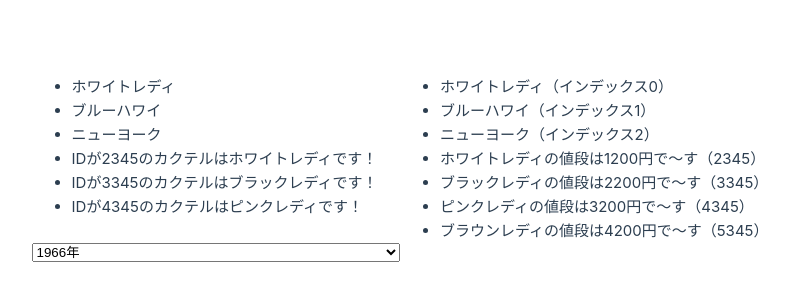
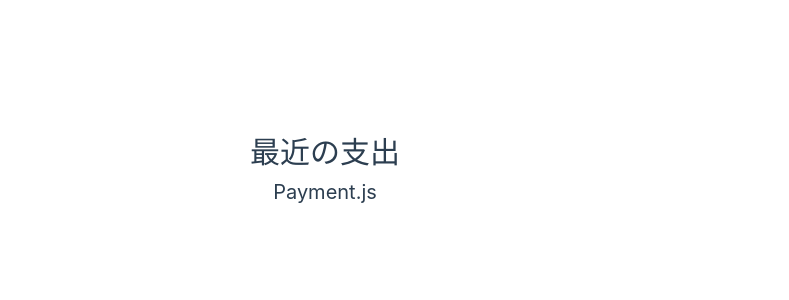
Before and after one commit to tanimoto1996/vue3, a Vue app in the folder front/: page / in a window 1280 px wide. Shown: the part 232-532 px from the top of the page, without its empty margins (240-1029 px from the left). Built offline with nearby package versions, Linux system fonts and the light colour scheme.

Commit message:
書き方変更

```diff
--- a/front/src/App.vue
+++ b/front/src/App.vue
@@ -1,68 +1,12 @@
 <script setup lang="ts">
-import {reactive, ref, computed} from "vue"
-
-// 単純配列のv-for
-const cocktailListInit: string[] = ["ホワイトレディ", "ブルーハワイ", "ニューヨーク"];
-const cocktailList = ref(cocktailListInit);
-
-// MAP関数でのv-for
-const mapListInit = new Map<number, string>();
-mapListInit.set(2345, "ホワイトレディ");
-mapListInit.set(3345, "ブラックレディ");
-mapListInit.set(4345, "ピンクレディ");
-const mapList = ref(mapListInit);
-
-// typecriptのinterfaceを使用した型宣言
-const faceList: face[] = [
-  { id: 2345, name: "ホワイトレディ", price: 1200 },
-  { id: 3345, name: "ブラックレディ", price: 2200 },
-  { id: 4345, name: "ピンクレディ", price: 3200 },
-  { id: 5345, name: "ブラウンレディ", price: 4200 },
-];
-
-interface face {
-  id: number;
-  name: string;
-  price: number;
-}
+import {reactive, ref, computed} from "vue";
+import PaymentVue from "./components/Payment.vue";
 
 
 </script>
 
 <template>
-  <!-- 単純配列のv-for -->
-  <ul>
-    <li v-for="cocktailName in cocktailList" v-bind:key="cocktailName">
-      {{ cocktailName }}
-    </li>
-  </ul>
-
-  <ul>
-    <li v-for="(cocktailName, index) in cocktailList" v-bind:key="cocktailName">
-      {{ cocktailName }}（インデックス{{ index }}）
-    </li>
-  </ul>
-
-  <!-- MAP関数でのv-for -->
-  <ul>
-    <li v-for="[id, name] in mapList" v-bind:key="id">
-      IDが{{ id }}のカクテルは{{ name }}です！
-    </li>
-  </ul>
-
-  <!-- typecriptのinterfaceを使用した型宣言 -->
-  <ul>
-    <li v-for="item in faceList" v-bind:key="item.id">
-      {{ item.name }}の値段は{{ item.price }}円で～す（{{ item.id }}）
-    </li>
-  </ul>
-
-  <!-- セレクトボックスで年数を表示する -->
-  <select>
-    <option v-for="year in 60" v-bind:key="year" v-bind:value="year + 1965">
-      {{ year + 1965 }}年
-    </option>
-  </select>
+  <PaymentVue />
 </template>
 
 <style scoped>
--- /dev/null
+++ b/front/src/components/Payment.vue
@@ -0,0 +1,20 @@
+<script setup lang="ts">
+
+</script>
+
+<template>
+    <div class="container">
+        <h1>最近の支出</h1>
+        <label for="">Payment.js</label>
+    </div>
+</template>
+
+<style scoped>
+.container {
+    text-align: center;
+}
+
+label {
+    font-size: 20px;
+}
+</style>
```
